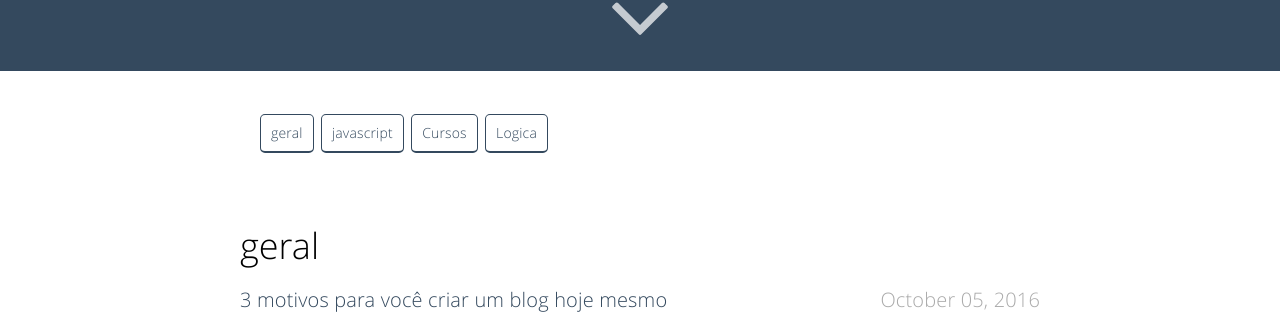
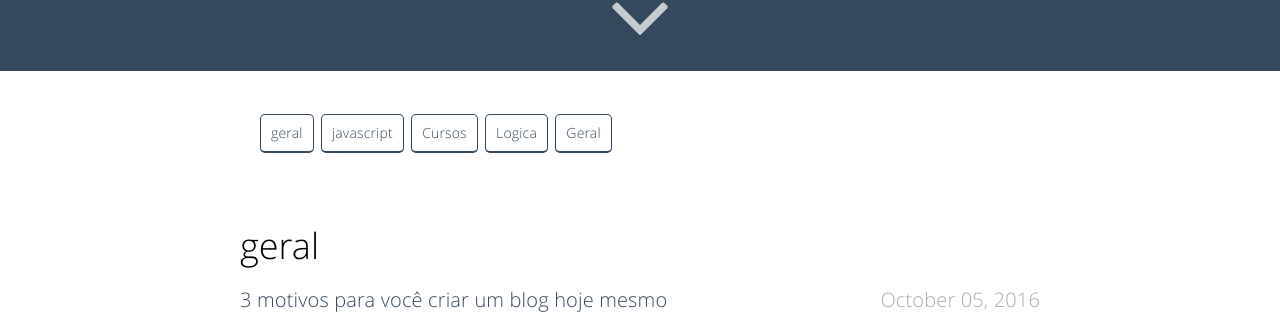
Before and after one commit to cauequeiroz/cauequeiroz.github.io, a Jekyll site: the page built from tags.html, in a window 1280 px wide and 900 px high, scrolled down 692 px. Shown: the part 137-451 px from the top of the window. Built offline with Jekyll 4.4.1, drawn with Linux system fonts in a browser that asks for light colours.

Commit message:
Change post category

```diff
--- a/_posts/2017-01-10-00110010-00110000-00110001-00110111.md
+++ b/_posts/2017-01-10-00110010-00110000-00110001-00110111.md
@@ -5,9 +5,9 @@ date: 2017-01-10 17:00:00
 image: '/assets/img/'
 description: 'Novo ano, novos desafios, novas possibilidades, novo você.'
 tags:
-- Logica
+- Geral
 categories:
-- Logica
+- Geral
 twitter_text: 'Novo ano, novos desafios, novas possibilidades, novo você.'
 ---
 
```
